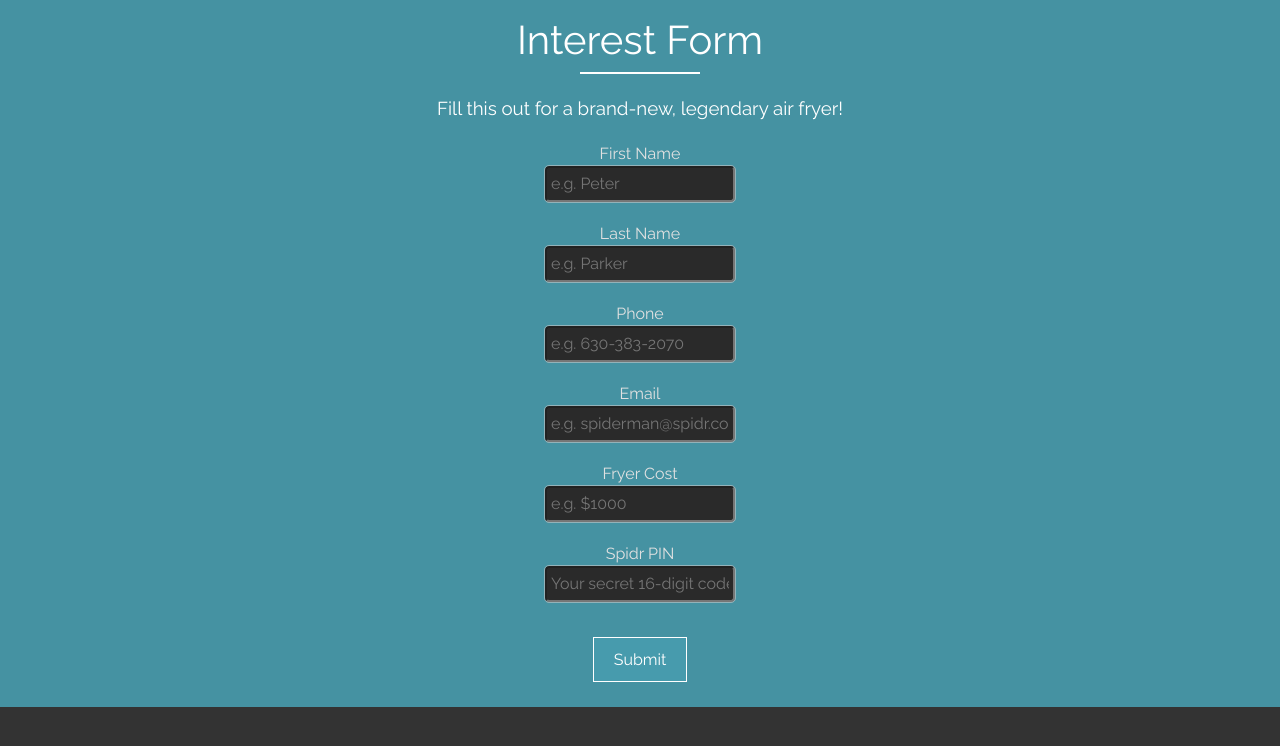
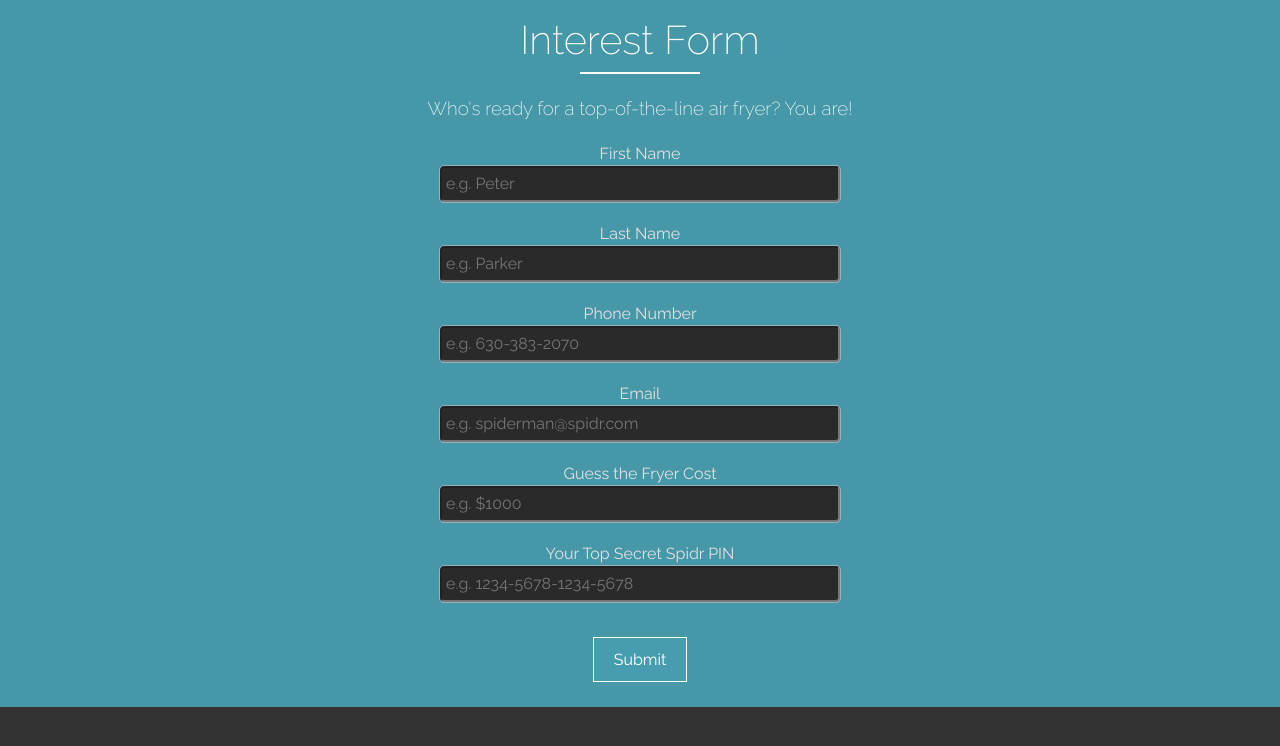
Before and after one commit to tim-fu/spidr-react-form, a React (Vite) app: page / in a window 1280 px wide. Shown: the top 746 px of the page. Built offline with nearby package versions, Linux system fonts and the light colour scheme.

Commit message:
Clean up code, remove extra functions

```diff
--- a/index.html
+++ b/index.html
@@ -4,7 +4,7 @@
     <meta charset="UTF-8" />
     <link rel="icon" type="image/svg+xml" href="/vite.svg" />
     <meta name="viewport" content="width=device-width, initial-scale=1.0" />
-    <title>Spidr React Form</title>
+    <title>Spidr Interest Form</title>
 
     <link rel="preconnect" href="https://fonts.googleapis.com">
     <link rel="preconnect" href="https://fonts.gstatic.com" crossorigin>
--- a/src/App.jsx
+++ b/src/App.jsx
@@ -1,6 +1,6 @@
 import { useForm } from "react-hook-form";
 
-const SECRET_PIN_LENGTH = 4;
+const SECRET_PIN_LENGTH = 19; // including hyphens
 
 export function App() {
   const {
@@ -17,7 +17,7 @@ export function App() {
       }
     });
 
-    console.log(errors)
+  console.log(errors);
 
   return (
     <main>
@@ -25,7 +25,7 @@ export function App() {
         console.log(data);
       })}>
         <h1>Interest Form</h1>
-        <h3>Fill this out for a brand-new, legendary air fryer!</h3>
+        <h3>Who's ready for a top-of-the-line air fryer? You are!</h3>
 
         <label>First Name
           <input {...register("firstName", { required: true })} placeholder="e.g. Peter" />
@@ -33,20 +33,22 @@ export function App() {
         <label>Last Name
           <input {...register("lastName", { required: true })} placeholder="e.g. Parker" />
         </label>
-        <label>Phone
-          <input {...register("phone", { required: true })} placeholder="e.g. 630-383-2070" />
+        <label>Phone Number
+          <input type="tel" {...register("phone", { required: true })} placeholder="e.g. 630-383-2070" />
         </label>
         <label>Email
-          <input {...register("email", { required: true })} placeholder="e.g. spiderman@spidr.com" />
+          <input type="email" {...register("email", { required: true })} placeholder="e.g. spiderman@spidr.com" />
         </label>
-        <label>Fryer Cost
+        <label>Guess the Fryer Cost
          <input {...register("fryerCost", { required: true })} placeholder="e.g. $1000" />
         </label>
-        <label>Spidr PIN
-          <input {...register("secretPin",
-            { required: true,
-              minLength: {value: SECRET_PIN_LENGTH, message: `Length is ${SECRET_PIN_LENGTH}`},
-              maxLength: {value: SECRET_PIN_LENGTH, message: `Length is ${SECRET_PIN_LENGTH}`} })} placeholder="Your secret 16-digit code" />
+        <label>Your Top Secret Spidr PIN
+          <input
+            {...register("secretPin",
+              { required: true,
+                minLength: {value: SECRET_PIN_LENGTH, message: `Length is ${SECRET_PIN_LENGTH}`},
+                maxLength: {value: SECRET_PIN_LENGTH, message: `Length is ${SECRET_PIN_LENGTH}`} })}
+            placeholder="e.g. 1234-5678-1234-5678"/>
         </label>
         <div><button type="submit">Submit</button></div>
       </form>
--- a/src/index.css
+++ b/src/index.css
@@ -12,20 +12,20 @@
 
 /* Base form styling */
 form * {
-  background-color: rgba(71, 157, 175, 0.9);
+  background-color: rgba(71, 157, 175, 0.95);
   display: flex;
   flex-direction: column;
   align-items: center;
   -webkit-font-smoothing: subpixel-antialiased;
 }
 form > * {
-  /* border: 1px solid red; */
   padding: 10px;
 }
 
 /* Form title */
 h1 {
   font-size: 2.5em;
+  font-weight: 200;
 }
 h1::after {
   content: "";
@@ -34,6 +34,9 @@ h1::after {
   height: 2px;
   border-bottom: 2px solid white;
 }
+h3 {
+  font-weight: 200;
+}
 
 /* Form labels and fields */
 label {
@@ -41,6 +44,7 @@ label {
   color: rgb(225, 225, 225);
 }
 input {
+  min-width: 400px;
   background-color: rgb(42, 42, 42);
   color: rgb(200, 200, 200);
   padding: 0.25rem;
```
